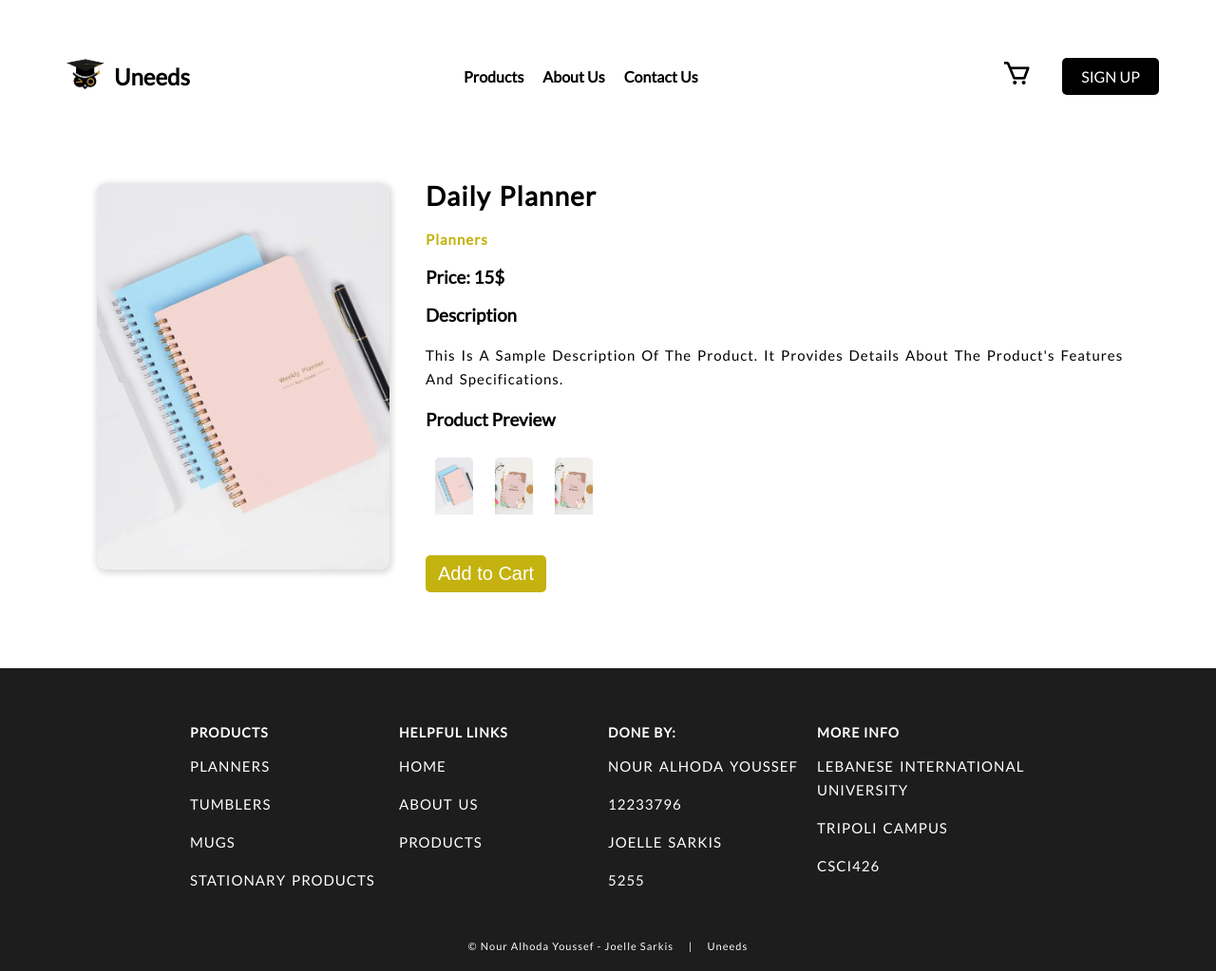
After one commit to nouralhodayoussef/uneeds, a PHP site: page /productDetails.html in a window 1280 px wide. The commit adds this page. Shown: the whole page at 95% size. Run offline with PHP 8.4, Linux system fonts and the light colour scheme.

Commit message:
productdetails bas el cursur msh seghal meeeh

```diff
--- a/project/css/footer.css
+++ b/project/css/footer.css
@@ -19,7 +19,7 @@ body
 }
 #containerFooter h3:hover, #containerFooter p:hover
 {
-    color: lightslategray;
+    color: gold;
     cursor: pointer;
 }
 #webFooter
@@ -48,7 +48,7 @@ body
 #credit a::after
 {
 content: "";
-background: white;
+background: gold;
 mix-blend-mode: exclusion;
 width: calc(100% + 18px);
 height: 0;
--- a/project/finalheader.css
+++ b/project/finalheader.css
@@ -59,10 +59,11 @@ img {
 }
 .navbar {
   display: flex;
-  gap: 10px;
+  gap: 20px;
 }
 .navbar li {
   list-style: none;
+  gap: 10px;
 }
 .navbar  li a {
   text-decoration: none;
--- /dev/null
+++ b/project/productDetails.css
@@ -0,0 +1,189 @@
+body
+{
+    margin: 0;
+    text-transform: capitalize;
+    font-family: 'Lato', sans-serif;
+    font-weight: 100;
+}
+
+#containerProduct
+{
+    padding-top: 10px;
+}
+#containerD
+{
+    width: 90%;
+    margin: auto;
+    display: grid;
+    grid-template-columns: 1fr 2fr;
+    padding: 10px 40px 80px;
+}
+#imageSection
+{
+    width: 80%;
+    margin: auto;
+}
+#imageSection img
+{
+    width: 100%;
+    height: auto;
+    float: right;
+    border-radius: 10px;
+    box-shadow: 1px 2px 6px 2px rgb(219, 219, 219);
+}
+#imageSection img:hover
+{
+    box-shadow: 1px 0px 9px 1px rgb(196, 178, 14);
+
+}
+
+#productDetails
+{
+    width: 100%;
+}
+h1
+{
+    font-size: 35px;
+    letter-spacing: 1px;
+    word-spacing: 2px;
+}
+h4
+{
+    font-size: 15px;
+    font-weight: bold;
+    color: rgb(196, 178, 14);
+    letter-spacing: 1px;
+    word-spacing: 2px;
+}
+#productPreview
+{
+    padding-bottom: 10px;
+}
+#productPreview > img
+{
+    width: 50px;
+    padding: 10px 10px;
+    border-radius: 15px;
+    cursor: pointer;
+}
+p
+{
+    font-size: 15px;
+    word-spacing: 2px;
+    letter-spacing: 1px;
+    line-height: 25px;
+}
+button
+{
+    padding: 10px 15px;
+    color: white;
+    background-color: rgb(196, 178, 14);
+    border: none;
+    border-radius: 5px;
+    cursor: pointer;
+    font-size: 20px;
+}
+button a
+{
+    text-decoration: none;
+    font-size: 18px;
+}
+button:hover
+{
+    background-color: rgb(196, 178, 14);
+}
+button a:focus
+{
+    outline: none;
+}
+
+/* ----------------------------- MEDIA QUERY --------------------------- */
+
+@media(max-width: 1300px)
+{
+    h1
+    {
+        font-size: 28px;
+    }
+    #productPreview > img
+    {
+        width: 40px;
+        padding: 10px 10px;
+        padding-bottom: 30px;
+    }
+    button
+    {
+        padding: 8px 13px;
+        background-color: rgb(196, 178, 14);
+        border: none;
+        border-radius: 5px;
+        cursor: pointer;
+    }
+}
+
+@media(max-width: 1170px)
+{
+    h1
+    {
+        font-size: 22px;
+    }
+    #productPreview > img
+    {
+        width: 40px;
+        padding: 10px 10px;
+        padding-bottom: 30px;
+    }
+    button a
+    {
+        font-size: 15px;
+
+    }
+    h4, p
+    {
+        font-size: 13px;
+    }
+    h3
+    {
+        font-size: 15px;
+    }
+
+}
+
+@media(max-width: 900px)
+{
+    /* #containerProduct */
+    #containerD
+    {
+        width: 60%;
+        margin: auto;
+        display: grid;
+        grid-template-columns: 1fr;
+    }
+    #imageSection
+    {
+        width: 100%;
+        text-align: center;
+    }
+    #imageSection img
+    {
+        text-align: center;
+        width: 70%;
+        float: none;
+    }
+    #productDetails
+    {
+        width: 100%;
+    }
+    #button
+    {
+        text-align: center;
+    }
+}
+
+@media(max-width: 650px)
+{
+    #containerD
+    {
+        width: 80%;
+    }
+}
--- /dev/null
+++ b/project/productDetails.html
@@ -0,0 +1,100 @@
+<!DOCTYPE html>
+<html lang="en">
+  <head>
+    <meta charset="UTF-8" />
+    <meta name="viewport" content="width=device-width, initial-scale=1.0" />
+    <title>Document</title>
+    <link rel="icon" href="imgs/logo.png" type="image/png" sizes="16x16">
+    <link
+      href="https://unpkg.com/boxicons@2.1.4/css/boxicons.min.css"
+      rel="stylesheet"
+    />
+    <link rel="stylesheet" href="productDetails.css" />
+
+  </head>
+  <body>
+
+    <div id="header"></div>
+
+    <script>
+     document.addEventListener("DOMContentLoaded", () => {
+ fetch('finalheader.html')
+   .then(response => response.text())
+   .then(data => {
+     document.getElementById('header').innerHTML = data;
+     const menuToggle = document.querySelector('.menu-cart');
+     const navbar = document.querySelector('.navbar');
+     if (menuToggle && navbar) {
+       menuToggle.addEventListener('click', () => {
+         navbar.classList.toggle('active');
+       });
+     }
+   })
+   .catch(error => {
+     console.error('Error loading header: ', error);
+   });
+});
+    </script>
+    <!----------------------------------  -->
+
+
+    <div id="containerD">
+        <!-- Image Section -->
+        <div id="imageSection">
+          <img id="imgDetails" src="imgs/planners/plan1.jpeg" alt="Product Image" />
+        </div>
+
+        <!-- Product Details -->
+        <div id="productDetails">
+          <h1>Daily Planner</h1>
+          <h4>Planners</h4>
+          <div id="details">
+            <h3>Price: 15$</h3>
+            <h3>Description</h3>
+            <p>
+              This is a sample description of the product. It provides details about the product's features and specifications.
+            </p>
+          </div>
+
+          <!-- Product Preview -->
+          <div id="productPreview">
+            <h3>Product Preview</h3>
+            <img src="imgs/planners/plan1.jpeg" alt="Preview 1" onclick="changeImage('imgs/planners/plan1.jpeg')" />
+            <img src="imgs/planners/plan3.jpeg" alt="Preview 2" onclick="changeImage('imgs/planners/plan3.jpeg')" />
+            <img src="imgs/planners/plan3.jpeg" alt="Preview 3" onclick="changeImage('imgs/planners/plan3.jpeg')" />
+          </div>
+
+          <!-- Add to Cart Button -->
+          <div id="button">
+            <button onclick="addToCart()">Add to Cart</button>
+          </div>
+          <script>
+            // Change the main image when a preview image is clicked
+            function changeImage(src) {
+              document.getElementById("imgDetails").src = src;
+            }
+
+            // Handle Add to Cart
+            function addToCart() {
+              alert("Product added to cart!");
+            }
+          </script>
+        </div>
+      </div>
+
+
+
+        <!-- ------------Footer------------------- -->
+
+      <div id="footer"></div>
+
+      <script>
+        fetch('footer.html')
+        .then(response => response.text())
+        .then(data => document.getElementById('footer').innerHTML =data)
+        .catch(error => console.error('Error loading footer: ',error));
+      </script>
+  <script src="script.js"></script>
+  </body>
+
+</html>
```
Also changed, not shown: project/css/products.css (+19 -9 lines), project/products.html (+10 -10 lines).
